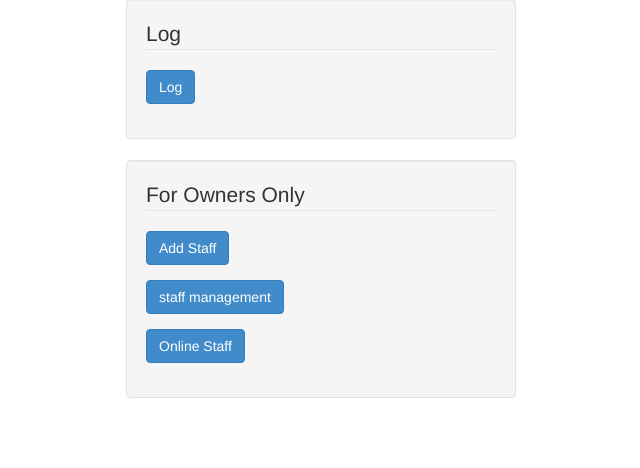
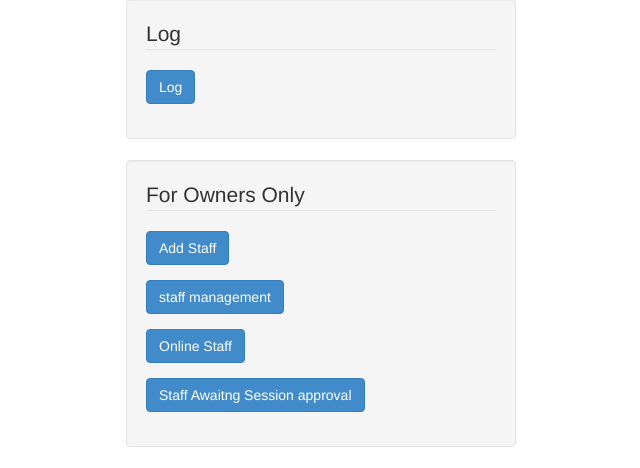
Before and after one commit to the4kgamer/FiveM-Admin-Dash-BETA-project, a PHP site: page /dash.php in a window 1280 px wide. Shown: the part 805-1273 px from the top of the page, without its empty margins (319-959 px from the left). Before the commit the page ends 1203 px from the top, so only its background shows below. Run offline with PHP 8.4, Linux system fonts and the light colour scheme; the visitor is signed in with stand-in values (Sample User, id 1); some libraries are stand-ins or nearby versions; some web fonts are replaced.

Commit message:
adding owner options for session approval screen

```diff
--- a/dash.php
+++ b/dash.php
@@ -73,6 +73,20 @@ if (isset($_POST['OnlineStaff'])) {
     {
         $permerror = "you do not have access to this";
     }
+
+}
+
+if (isset($_POST['staffsessapproval'])) {
+
+    if ($_SESSION['usr_perm'] == "owner") {
+        header("location: StaffWaiting.php");
+
+    }
+    else
+    {
+        $permerror = "you do not have access to this";
+    }
+
 
 }
 
@@ -232,6 +246,10 @@ width="2" height="0">
                         <input type="submit" name="OnlineStaff" value="Online Staff" class="btn btn-primary" />
                     </div>
 
+                     <div class="form-group">
+                        <input type="submit" name="staffsessapproval" value="Staff Awaitng Session approval" class="btn btn-primary" />
+                    </div>
+
                     <span class="text-danger"><?php if (isset($permerror)) { echo $permerror; } ?></span>
                 </fieldset>
             </form>
```
